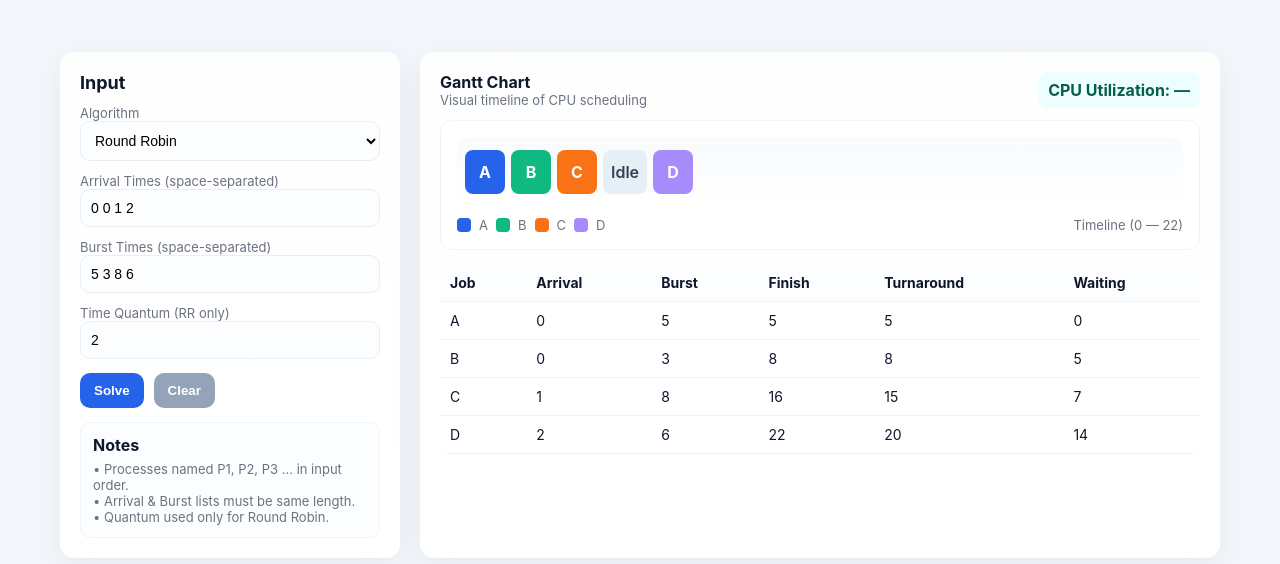
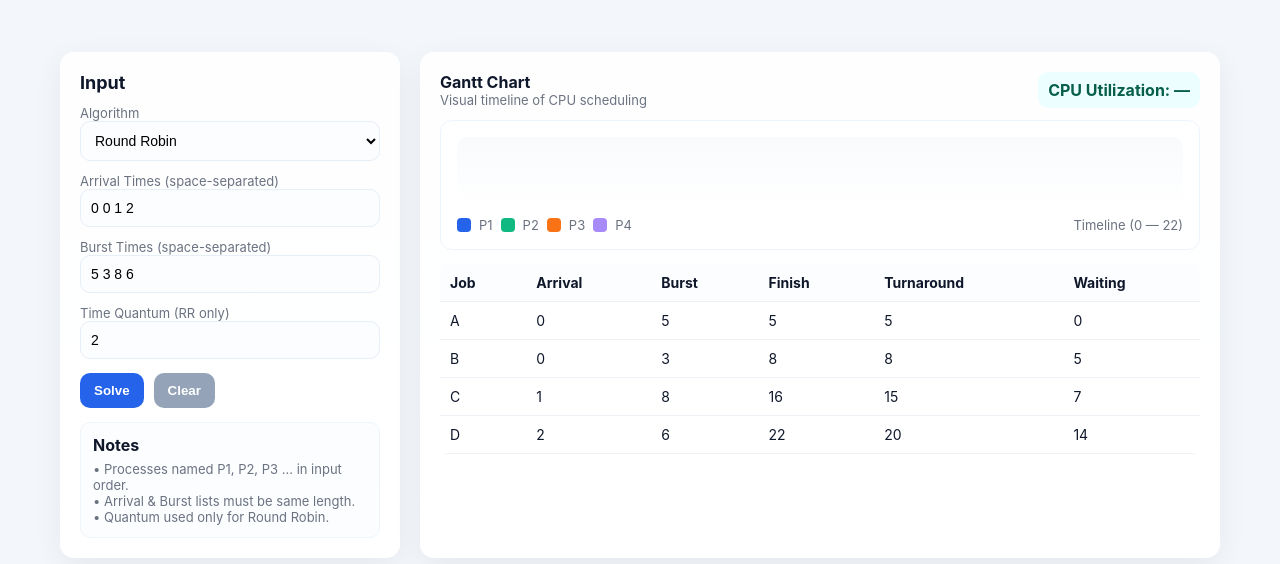
Before and after one commit to CodebyGoose/scheduling-visualizer.github.io, a plain HTML site: page index.html in a window 1280 px wide. Drawn offline with Linux system fonts and the light colour scheme.

Commit message:
Update all project files

```diff
--- a/index.html
+++ b/index.html
@@ -98,19 +98,14 @@
 
       <div class="gantt-wrap">
         <div class="gantt" id="gantt">
-          <!-- example segments (static HTML) -->
-          <div class="seg" style="background:#2563eb">A</div>
-          <div class="seg" style="background:#10b981">B</div>
-          <div class="seg" style="background:#f97316">C</div>
-          <div class="seg idle">Idle</div>
-          <div class="seg" style="background:#a78bfa">D</div>
+          <!-- Gantt chart segments will be rendered dynamically by JS -->
         </div>
 
         <div class="legend">
-          <div class="item"><div class="dot" style="background:#2563eb"></div><div class="small">A</div></div>
-          <div class="item"><div class="dot" style="background:#10b981"></div><div class="small">B</div></div>
-          <div class="item"><div class="dot" style="background:#f97316"></div><div class="small">C</div></div>
-          <div class="item"><div class="dot" style="background:#a78bfa"></div><div class="small">D</div></div>
+          <div class="item"><div class="dot" style="background:#2563eb"></div><div class="small">P1</div></div>
+          <div class="item"><div class="dot" style="background:#10b981"></div><div class="small">P2</div></div>
+          <div class="item"><div class="dot" style="background:#f97316"></div><div class="small">P3</div></div>
+          <div class="item"><div class="dot" style="background:#a78bfa"></div><div class="small">P4</div></div>
           <div style="flex:1"></div>
           <div class="small">Timeline (0 — 22)</div>
         </div>
```
